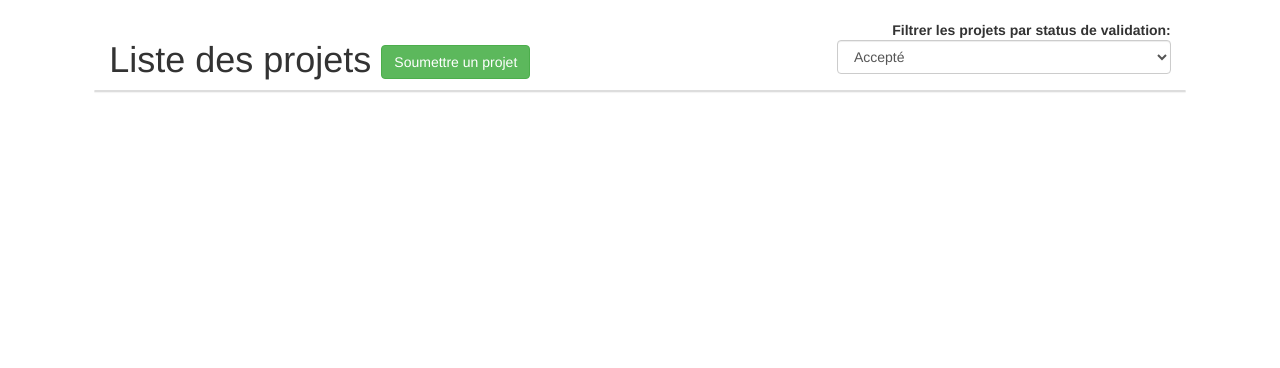
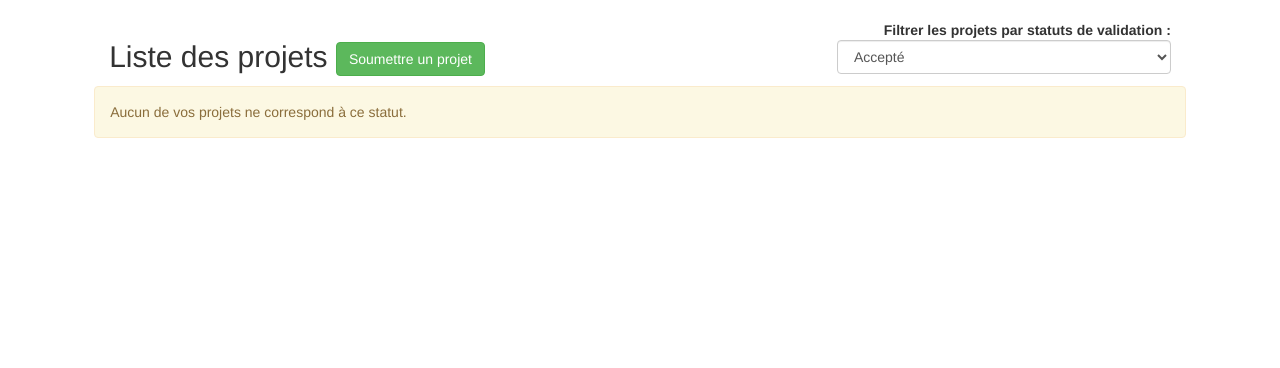
Before and after one commit to CDVU/plateforme-de-vote-budgetaire, a Django app: page /projects/1 in a window 1280 px wide. Shown: the part 52-420 px from the top of the page. Run offline with Django 3.2, Linux system fonts and the light colour scheme; a user stored in the database is signed in; tables that the repository leaves empty hold one stand-in row (values such as "Sample post"); some libraries are stand-ins or nearby versions.

Commit message:
add helper no project

```diff
--- a/plateforme_budgetaire/project/templates/project/project_list.html
+++ b/plateforme_budgetaire/project/templates/project/project_list.html
@@ -5,11 +5,11 @@
 {% block content %}
     <div class="row">
         <div class="col-sm-8">
-            <h1>Liste des projets <a class="btn btn-success" href='{% url "projects:project_create" %}'>Soumettre un projet</a></h1>
+            <h2>Liste des projets <a class="btn btn-success" href='{% url "projects:project_create" %}'>Soumettre un projet</a></h2>
         </div>
         <div class="col-sm-4 text-right">
             <p>
-                <strong>Filtrer les projets par status de validation:</strong>
+                <strong>Filtrer les projets par statuts de validation :</strong>
                 <select class="form-control" onchange="window.location = this.options[this.selectedIndex].value">
                     {% for status, key in status_list %}
                         {% if validation_state_selected == key %}
@@ -28,8 +28,10 @@
             </p>
         </div>
     </div>
-    <div class="row panel panel-default">
-        <table class="table table-hover table-condensed sortable">
+    <div class="row">
+        {% if number_total_of_project %}
+            {% if projects %}
+            <table class="panel panel-default table table-hover table-condensed sortable">
             {% for project in projects %}
                 {% for status, key in status_list %}
                 {% if project.status == status %}
@@ -64,5 +66,15 @@
                 </tr>
             {% endfor %}
             </table>
+            {% else %}
+                <div class="alert alert-warning">
+                    Aucun de vos projets ne correspond à ce statut.
+                </div>
+            {% endif %}
+        {% else %}
+            <div class="alert alert-warning">
+                Vous n'avez aucun projet pour le moment, vous pouvez en créer un sur la <a href='{% url "projects:project_create" %}'>page de création de projets</a>.
+            </div>
+        {% endif %}
     </div>
 {% endblock %}
--- a/plateforme_budgetaire/project/views.py
+++ b/plateforme_budgetaire/project/views.py
@@ -91,6 +91,12 @@ class ProjectList(generic.ListView):
         context = super(ProjectList, self).get_context_data(**kwargs)
         context['validation_state_selected'] = self.status
         context['status_list'] = PROJECT_STATUS_CHOICES
+        if self.request.user.is_staff:
+            context['number_total_of_project'] = Project.objects.all().count()
+        else:
+            context['number_total_of_project'] = Project.objects.filter(
+                creator=self.request.user
+            ).count()
         return context
 
 
```
Lines whose indentation alone changed are shown as unchanged.
